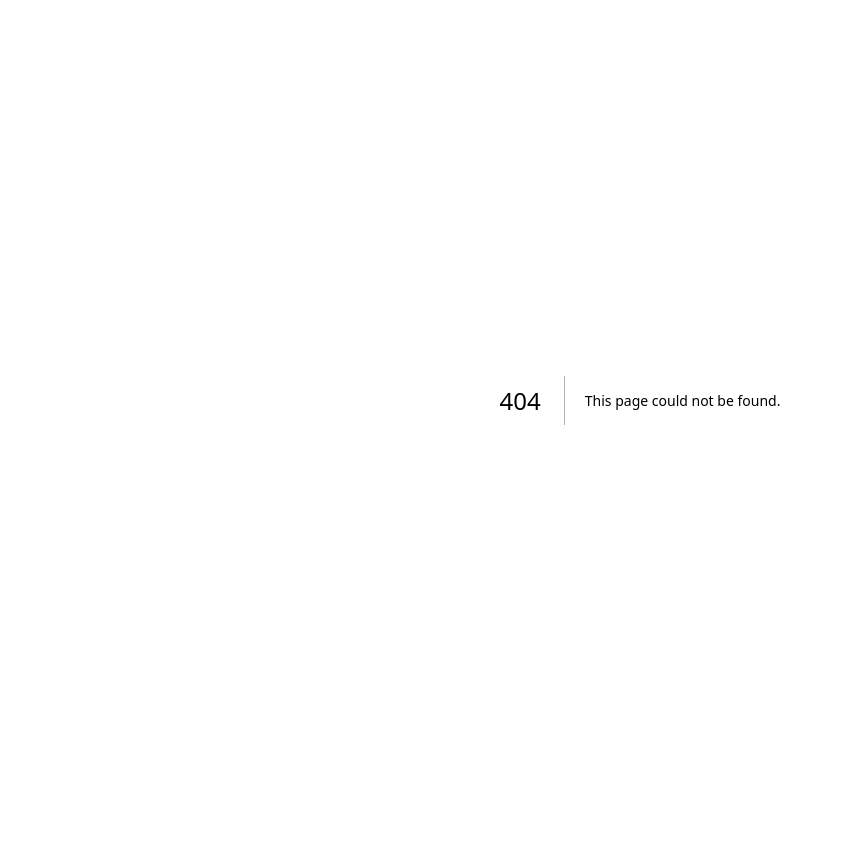
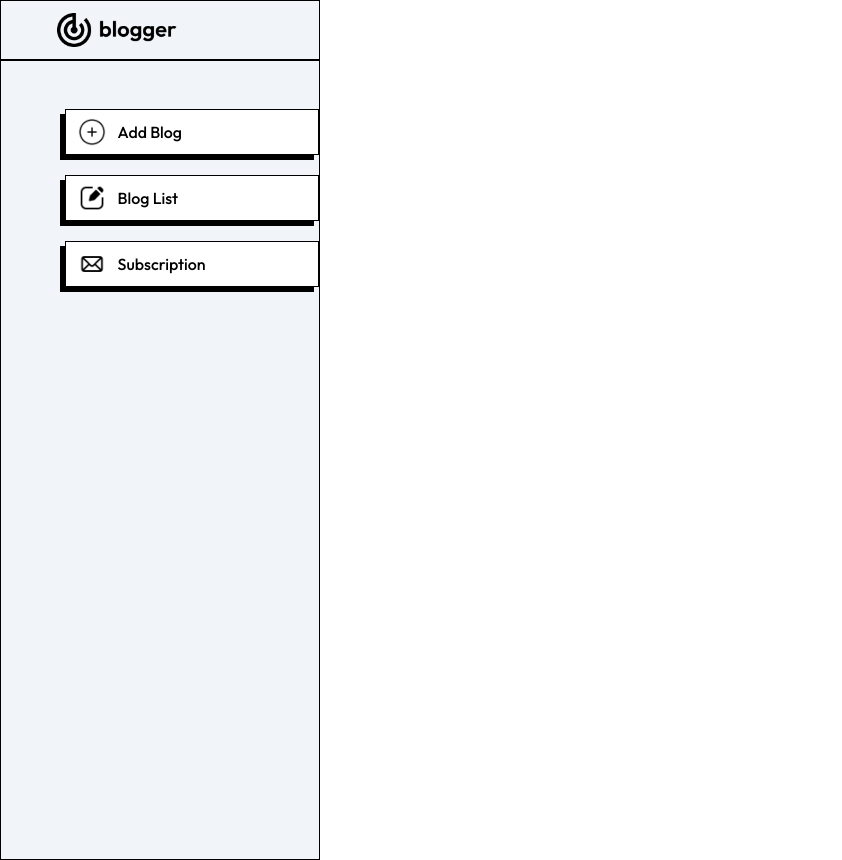
Before and after one commit to mussadiqkhan6886/fullstackblog, a Next.js app: page /admin/addProduct in a window 1280 px wide. Before the commit this address had no page. Shown: the whole page, without its empty margins (0-842 px from the left). Before the commit the page ends 800 px from the top, so only its background shows below. Built offline with nearby package versions, Linux system fonts and the light colour scheme.

Commit message:
admin panel

```diff
--- /dev/null
+++ b/app/admin/addProduct/loading.tsx
@@ -0,0 +1,11 @@
+import React from 'react'
+
+const loading = () => {
+  return (
+    <div>
+      Loading...
+    </div>
+  )
+}
+
+export default loading
--- /dev/null
+++ b/app/admin/addProduct/page.tsx
@@ -0,0 +1,11 @@
+'use client';
+
+const page = () => {
+  return (
+    <div>
+
+    </div>
+  )
+}
+
+export default page
--- /dev/null
+++ b/app/admin/blogList/loading.tsx
@@ -0,0 +1,11 @@
+import React from 'react'
+
+const loading = () => {
+  return (
+    <div>
+      Loading...
+    </div>
+  )
+}
+
+export default loading
--- /dev/null
+++ b/app/admin/blogList/page.tsx
@@ -0,0 +1,11 @@
+'use client';
+
+const page = () => {
+  return (
+    <div>
+
+    </div>
+  )
+}
+
+export default page
--- /dev/null
+++ b/app/admin/layout.tsx
@@ -0,0 +1,12 @@
+import SideBar from "@/components/adminComponents/SideBar";
+
+export default function Layout({children}: {children: React.ReactNode}) {
+    return (
+        <>
+            <div className="flex ">
+                <SideBar />
+            </div>
+            {children}
+        </>
+    )
+}
--- /dev/null
+++ b/app/admin/page.tsx
@@ -0,0 +1,11 @@
+import React from 'react'
+
+const page = () => {
+  return (
+    <div>
+
+    </div>
+  )
+}
+
+export default page
--- /dev/null
+++ b/app/admin/subscriptions/loading.tsx
@@ -0,0 +1,11 @@
+import React from 'react'
+
+const loading = () => {
+  return (
+    <div>
+      Loading...
+    </div>
+  )
+}
+
+export default loading
--- /dev/null
+++ b/app/admin/subscriptions/page.tsx
@@ -0,0 +1,11 @@
+'use client';
+
+const page = () => {
+  return (
+    <div>
+
+    </div>
+  )
+}
+
+export default page
--- /dev/null
+++ b/components/adminComponents/SideBar.tsx
@@ -0,0 +1,32 @@
+import { assets } from '@/assets/assets'
+import Image from 'next/image'
+import Link from 'next/link'
+import React from 'react'
+
+const SideBar = () => {
+  return (
+    <header className='flex flex-col bg-slate-100'>
+      <div className="px-2 sm:pl-14 py-3 border border-black">
+        <Image src={assets.logo} alt='logo image' width={120} height={120} />
+      </div>
+      <div className="w-28 sm:w-80 h-screen relative py-12 border border-black">
+        <div className='w-[50%] sm:w-[80%] absolute right-0'>
+            <Link href={'/admin/addProduct'} className="flex items-center border border-black gap-3 font-medium px-3 py-2 bg-white shadow-[-5px_5px_0px_#000]">
+                <Image src={assets.add_icon} alt="add icon" width={28} />
+                <p>Add Blog</p>
+            </Link>
+            <Link href={'/admin/blogList'} className=" mt-5 flex items-center border border-black gap-3 font-medium px-3 py-2 bg-white shadow-[-5px_5px_0px_#000]">
+                <Image src={assets.blog_icon} alt="blog icon" width={28} />
+                <p>Blog List</p>
+            </Link>
+            <Link href={'/admin/subscriptions'} className=" mt-5 flex items-center border border-black gap-3 font-medium px-3 py-2 bg-white shadow-[-5px_5px_0px_#000]">
+                <Image src={assets.email_icon} alt="email icon" width={28} />
+                <p>Subscription</p>
+            </Link>
+        </div>
+      </div>
+    </header>
+  )
+}
+
+export default SideBar
```
